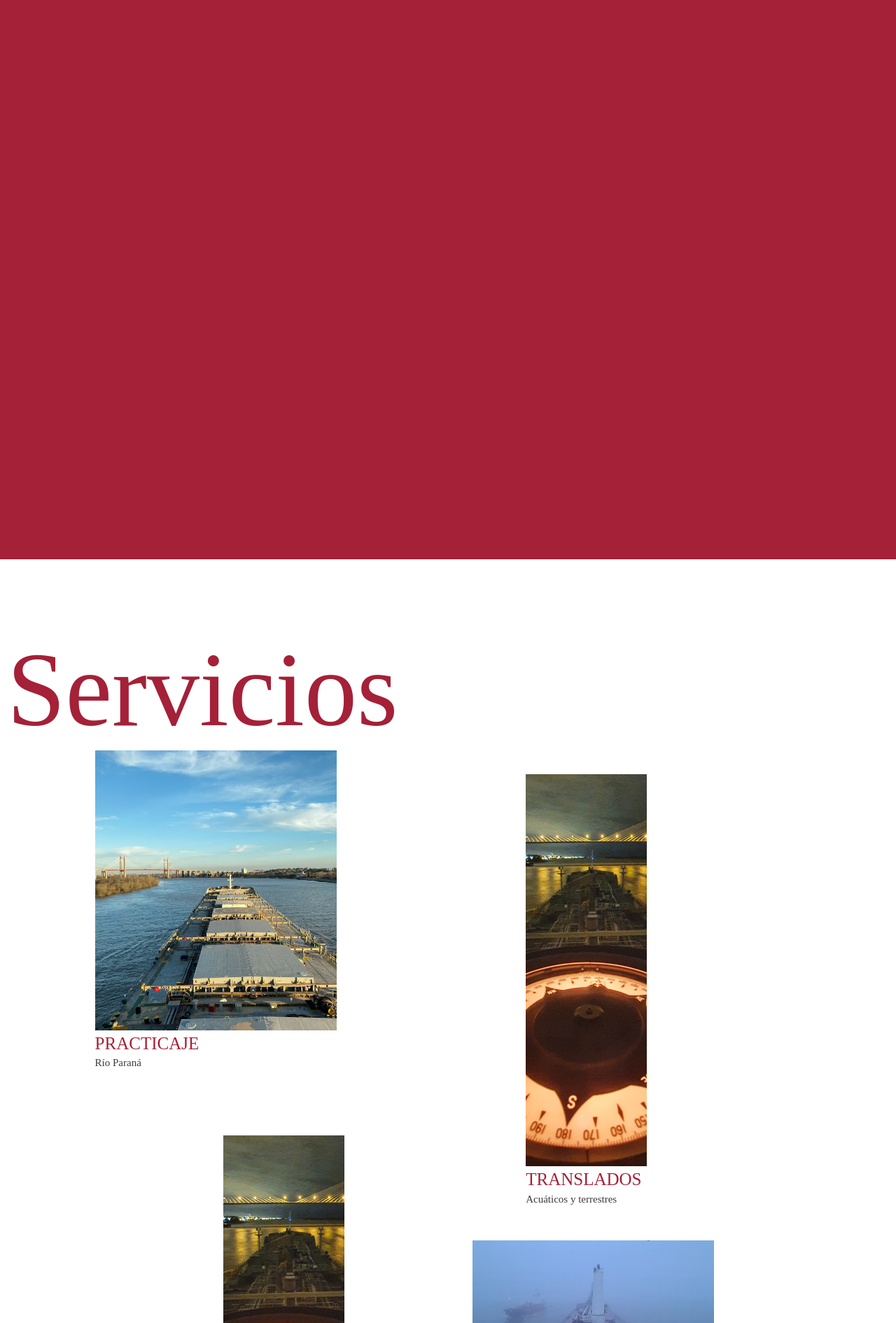
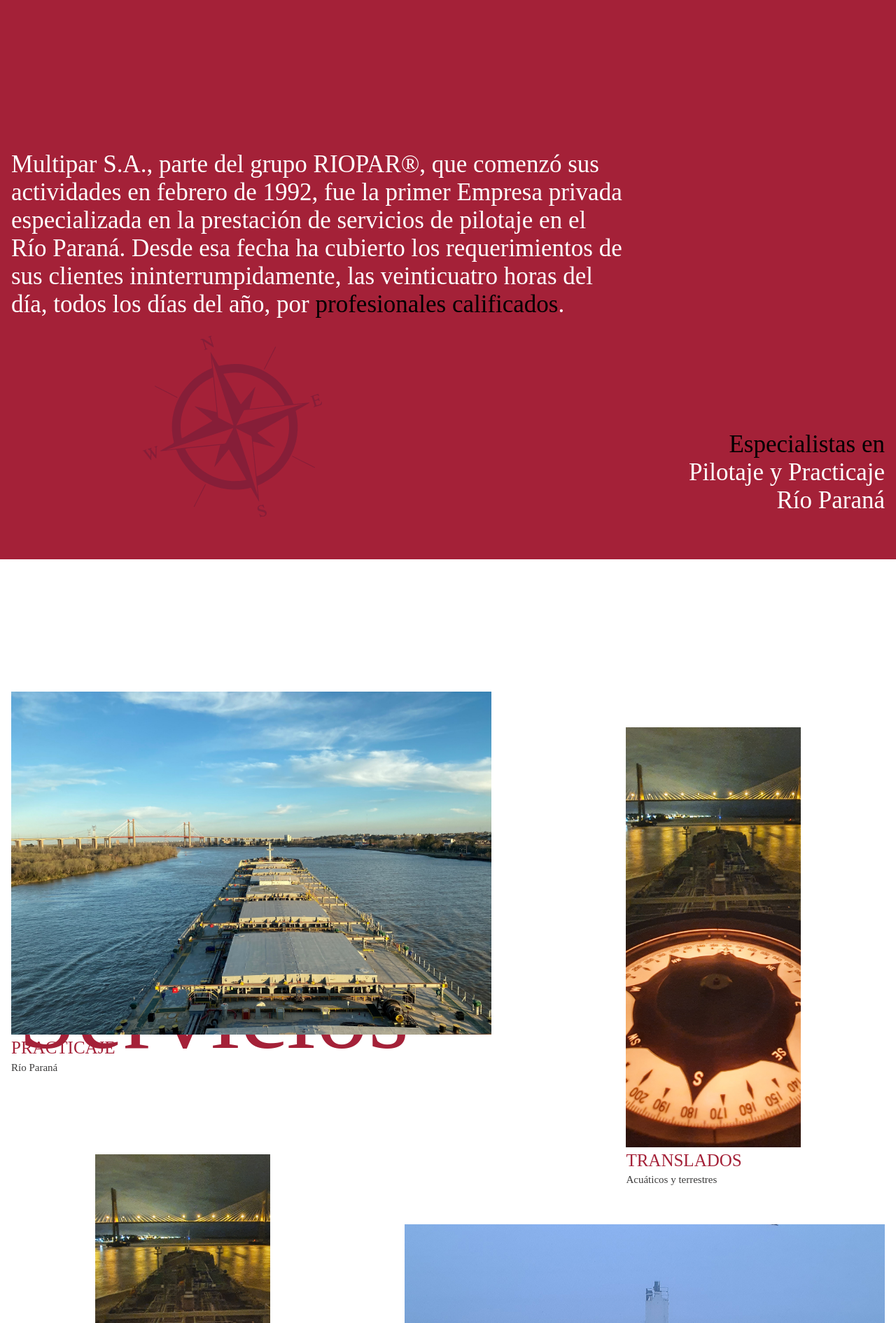
Before and after one commit to facundoacostayl/multipar-sa, a PHP site: page / in a window 1280 px wide. Shown: the part 801-2691 px from the top of the page at 70% size. Run offline with PHP 8.4, Linux system fonts and the light colour scheme; style sheets or scripts are compiled from the project's sources; some libraries are stand-ins or nearby versions; some web fonts are replaced.

Commit message:
servicios section beta

```diff
--- a/css/style.css
+++ b/css/style.css
@@ -291,12 +291,11 @@ header .menu-mode {
 }
 
 .servicios-section {
-  overflow: hidden;
-  padding: 100px 0;
+  padding: 50px 0;
 }
 .servicios-section .servicios-content {
-  max-width: 1820px;
   margin: 0 auto;
+  padding: 0 1rem;
 }
 .servicios-section .servicios-content h1 {
   color: #a42138;
@@ -305,31 +304,40 @@ header .menu-mode {
 }
 .servicios-section .servicios-content .servicios-list {
   margin: 0 auto;
-  max-width: 1820px;
-  width: 95%;
 }
 .servicios-section .servicios-content .servicios-list .row-1 {
   display: flex;
-  justify-content: space-evenly;
+  justify-content: space-between;
   gap: 2vw;
 }
 .servicios-section .servicios-content .servicios-list .row-1 .servicio-group:nth-child(1) {
-  width: 40%;
-  height: 500px;
+  position: relative;
+  display: flex;
+  justify-content: flex-end;
+  width: 55%;
+  height: 700px;
 }
 .servicios-section .servicios-content .servicios-list .row-1 .servicio-group:nth-child(1) img {
+  min-width: 100%;
   width: 100%;
-  height: 80%;
+  height: 70%;
   object-fit: cover;
   transform: tranlsate(-50%);
 }
+.servicios-section .servicios-content .servicios-list .row-1 .servicio-group:nth-child(1) h1 {
+  position: absolute;
+  top: 100px;
+  z-index: -1;
+}
 .servicios-section .servicios-content .servicios-list .row-1 .servicio-group:nth-child(2) {
-  margin-right: 150px;
   width: 20%;
-  height: 700px;
+  height: 750px;
   justify-content: center;
+  margin-top: 150px;
+  margin-right: 120px;
 }
 .servicios-section .servicios-content .servicios-list .row-1 .servicio-group:nth-child(2) img {
+  min-width: 100%;
   width: 100%;
   height: 80%;
   object-fit: cover;
@@ -337,16 +345,17 @@ header .menu-mode {
 }
 .servicios-section .servicios-content .servicios-list .row-2 {
   display: flex;
-  justify-content: space-evenly;
+  justify-content: space-between;
   gap: 2vw;
 }
 .servicios-section .servicios-content .servicios-list .row-2 .servicio-group:nth-child(1) {
-  margin-top: -150px;
-  margin-left: 200px;
+  margin-top: -100px;
   width: 20%;
   height: 700px;
+  margin-left: 120px;
 }
 .servicios-section .servicios-content .servicios-list .row-2 .servicio-group:nth-child(1) img {
+  min-width: 100%;
   width: 100%;
   height: 80%;
   object-fit: cover;
@@ -354,10 +363,12 @@ header .menu-mode {
 }
 .servicios-section .servicios-content .servicios-list .row-2 .servicio-group:nth-child(2) {
   position: relative;
-  width: 40%;
+  width: 55%;
 }
 .servicios-section .servicios-content .servicios-list .row-2 .servicio-group:nth-child(2) img {
+  min-width: 100%;
   width: 100%;
+  height: 70%;
   object-fit: cover;
 }
 .servicios-section .servicios-content .servicios-list .row-2 .servicio-group:nth-child(2) .servicios-lorem {
@@ -460,6 +471,7 @@ header .menu-mode {
 }
 .contacto-section .contacto-content .form-content .form-group textarea {
   height: 80px;
+  font-size: 25px;
 }
 .contacto-section .contacto-content .form-content .form-group input:focus, .contacto-section .contacto-content .form-content .form-group textarea:focus {
   outline: none;
--- a/index.html
+++ b/index.html
@@ -138,10 +138,10 @@
       <div class="hidden-section">
         <div id="servicios-section" class="servicios-section">
           <div class="servicios-content">
-            <h1>Servicios</h1>
             <div class="servicios-list">
               <div class="row-1">
                 <div class="servicio-group zoom">
+                  <h1 class="servicios-title">Servicios</h1>
                   <img
                     src="./img/servicios/practicaje.jpg"
                     alt="practicaje"
@@ -226,22 +226,23 @@
         <div id="contacto-section" class="contacto-section">
           <div class="contacto-content reveal">
             <div class="form-content">
-              <form action="">
+              <form action="https://formspree.io/f/moqrygej"
+              method="POST">
                 <div class="form-group">
                   <label for="nombre">Nombre</label>
-                  <input id="nombre" type="text" />
+                  <input name="name" id="nombre" type="text" />
                 </div>
                 <div class="form-group">
                   <label for="empresa">Empresa</label>
-                  <input id="empresa" type="text" />
+                  <input name="empresa" id="empresa" type="text" />
                 </div>
                 <div class="form-group">
                   <label for="telefono">Teléfono</label>
-                  <input id="telefono" type="text" />
+                  <input name="telefono" id="telefono" type="text" />
                 </div>
                 <div class="form-group">
                   <label for="email">E-mail</label>
-                  <input id="email" type="text" />
+                  <input name="email" id="email" type="text" />
                 </div>
                 <div class="form-group">
                   <label for="mensaje">Mensaje</label>
--- a/jquery.js
+++ b/jquery.js
@@ -17,10 +17,16 @@ $(window).scroll(function() {
     })
 
 
-// TITLE PARALLAX EFFECT ON (Y Position 3492)
+// TITLE PARALLAX EFFECT ON (CONTACT: Y Position 3492) (SERVICIOS TOP -20%)
 
     $(document).on('scroll', function() {
-        if(window.scrollY < 4160){
-            $('.contacto-title').css("bottom", Math.max(-200 + 0.35*(window.scrollY - 3500)) + "px")
+        if(window.scrollY < 4300){
+            $('.contacto-title').css("bottom", Math.max(-200 + 0.35*(window.scrollY - 3675)) + "px")
         }
     })
+
+    $(document).on('scroll', function() {
+        if(window.scrollY < 1470){
+            $('.servicios-title').css("top", Math.max(100 - 0.35*(window.scrollY - 1175)) + "px")
+        }
+    })
--- a/sass/style.scss
+++ b/sass/style.scss
@@ -384,13 +384,12 @@ h1, h2, h3, h4 {
 
     .servicios-section {
 
-        overflow: hidden;
-        padding: 100px 0;
+        padding: 50px 0;
 
         .servicios-content {
 
-            max-width: 1820px;
             margin: 0 auto;
+            padding: 0 1rem;
 
             h1 {
                 color: #a42138;
@@ -401,20 +400,70 @@ h1, h2, h3, h4 {
             .servicios-list {
 
                 margin: 0 auto;
-                max-width: 1820px;
-                width: 95%;
 
                 .row-1 {
                     display: flex;
-                    justify-content: space-evenly;
+                    justify-content: space-between;
                     gap: 2vw;
 
                     .servicio-group:nth-child(1) {
 
-                        width: 40%;
-                        height: 500px;
+                        position: relative;
+                        display: flex;
+                        justify-content: flex-end;
+                        width: 55%;
+                        height: 700px;
+
 
                         img {
+
+                            min-width: 100%;
+                            width: 100%;
+                            height: 70%;
+                            object-fit: cover;
+                            transform: tranlsate(-50%);
+                        }
+
+                        h1 {
+                            position: absolute;
+                            top: 100px;
+                            z-index: -1;
+                        }
+                    }
+
+                    .servicio-group:nth-child(2) {
+
+                        width: 20%;
+                        height: 750px;
+                        justify-content: center;
+                        margin-top: 150px;
+                        margin-right: 120px;
+
+                        img {
+                        min-width: 100%;
+                        width: 100%;
+                        height: 80%;
+                        object-fit: cover;
+                        transform: tranlsate(-50%);
+                        }
+                    }
+                }
+
+                .row-2 {
+
+                    display: flex;
+                    justify-content: space-between;
+                    gap: 2vw;
+
+                    .servicio-group:nth-child(1) {
+
+                        margin-top: -100px;
+                        width: 20%;
+                        height: 700px;
+                        margin-left: 120px;
+
+                        img {
+                            min-width: 100%;
                             width: 100%;
                             height: 80%;
                             object-fit: cover;
@@ -424,48 +473,13 @@ h1, h2, h3, h4 {
 
                     .servicio-group:nth-child(2) {
 
-                        margin-right: 150px;
-                        width: 20%;
-                        height: 700px;
-                        justify-content: center;
+                        position: relative;
+                        width: 55%;
 
                         img {
-                        width: 100%;
-                        height: 80%;
-                        object-fit: cover;
-                        transform: tranlsate(-50%);
-                        }
-                    }
-                }
-
-                .row-2 {
-
-                    display: flex;
-                    justify-content: space-evenly;
-                    gap: 2vw;
-
-                    .servicio-group:nth-child(1) {
-
-                        margin-top: -150px;
-                        margin-left: 200px;
-                        width: 20%;
-                        height: 700px;
-
-                        img {
+                            min-width: 100%;
                             width: 100%;
-                            height: 80%;
-                            object-fit: cover;
-                            transform: tranlsate(-50%);
-                        }
-                    }
-
-                    .servicio-group:nth-child(2) {
-
-                        position: relative;
-                        width: 40%;
-
-                        img {
-                            width: 100%;
+                            height: 70%;
                             object-fit: cover;
                         }
 
@@ -595,6 +609,7 @@ h1, h2, h3, h4 {
 
                     textarea {
                         height: 80px;
+                        font-size: 25px;
                     }
 
                     input:focus, textarea:focus {
```
Also changed, not shown: 1 other file.
